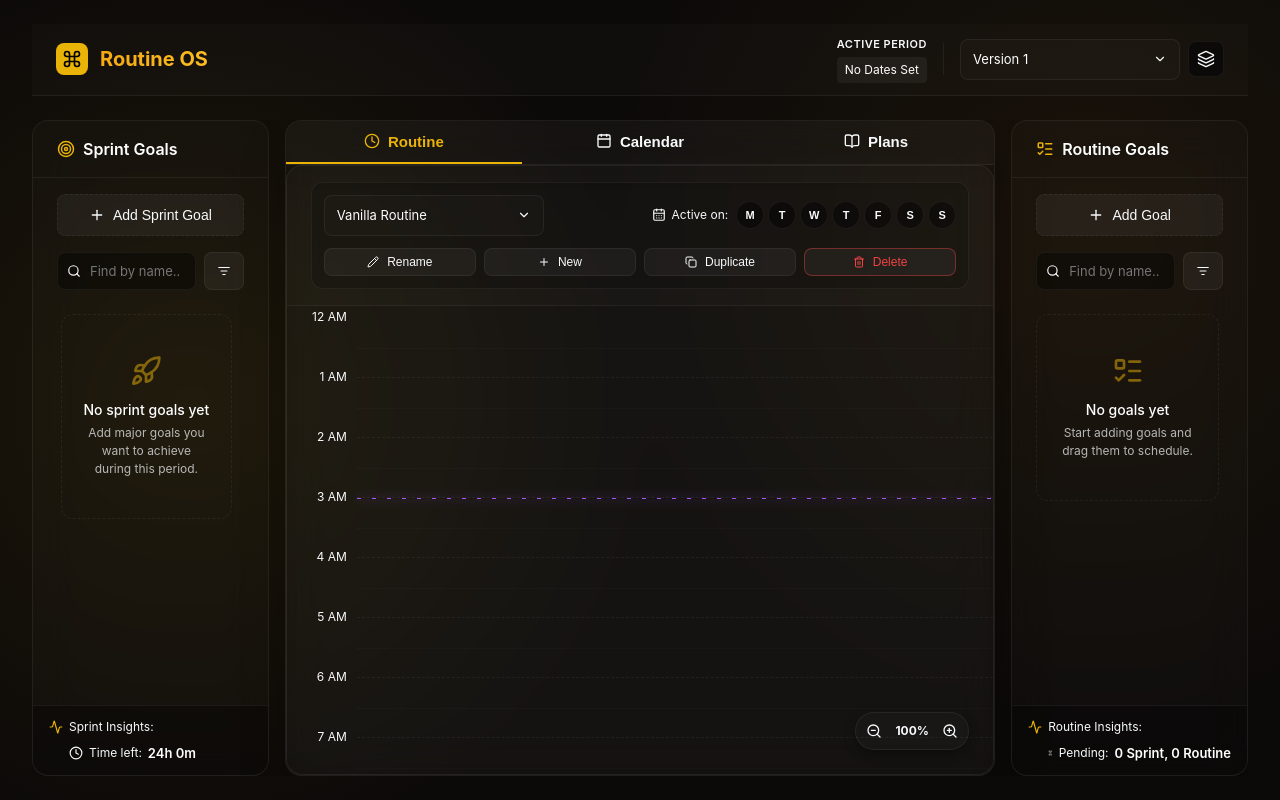
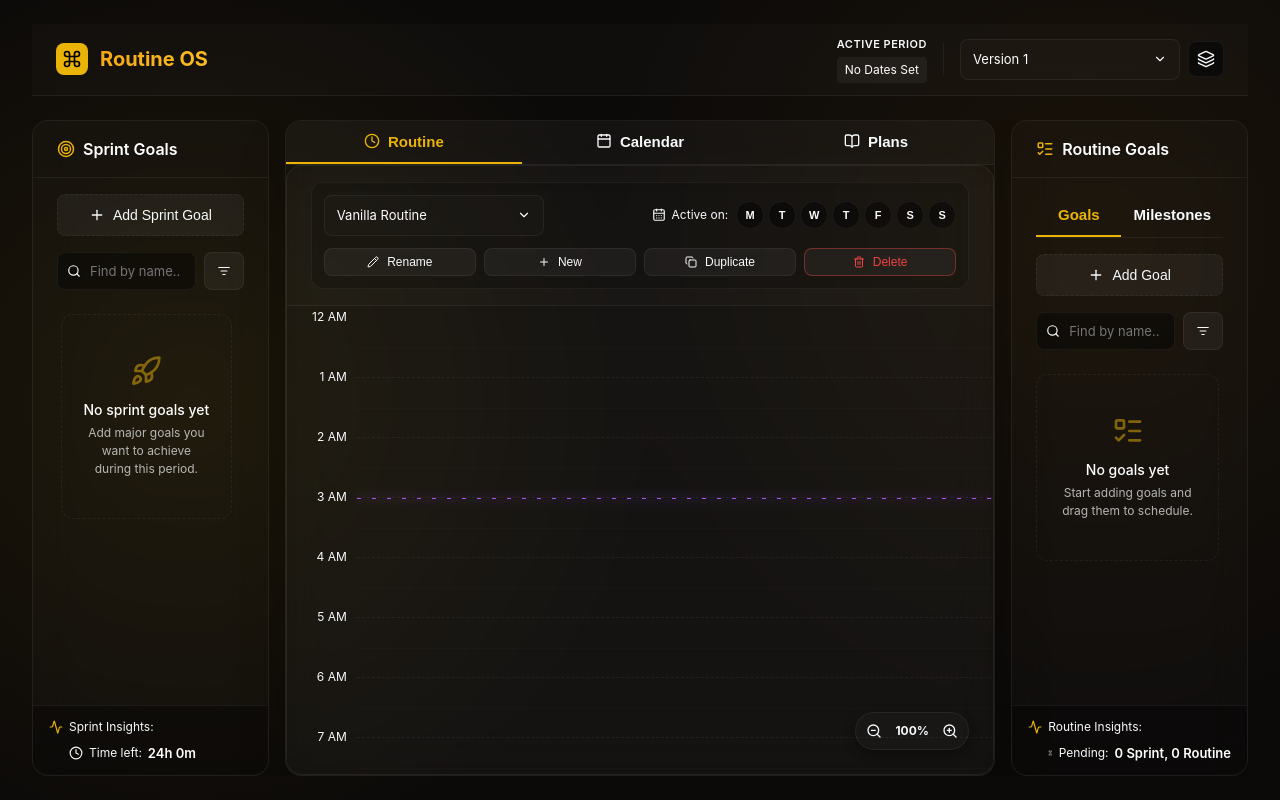
Before and after one commit to hammaadworks/routine, a React (Vite) app in the folder routine/: page / in a window 1280 px wide. Built offline with nearby package versions, Linux system fonts and the light colour scheme.

Commit message:
feat: add milestone tab to right pane

```diff
--- a/routine/src/App.jsx
+++ b/routine/src/App.jsx
@@ -161,6 +161,13 @@ export default function App() {
 
   const duplicateVersion = () => {
     const newId = Date.now().toString();
+
+    const plans = localStorage.getItem(`routine_plans_${activeVersion.id}`);
+    if (plans) localStorage.setItem(`routine_plans_${newId}`, plans);
+
+    const folders = localStorage.getItem(`routine_plans_folders_${activeVersion.id}`);
+    if (folders) localStorage.setItem(`routine_plans_folders_${newId}`, folders);
+
     setVersions([...versions, {
       ...activeVersion,
       id: newId,
@@ -175,6 +182,9 @@ export default function App() {
       message: 'Are you sure you want to delete this version? All its goals, plans, and calendar blocks will be lost.',
       isDanger: true,
       onConfirm: () => {
+        localStorage.removeItem(`routine_plans_${activeVersion.id}`);
+        localStorage.removeItem(`routine_plans_folders_${activeVersion.id}`);
+
         const newVersions = versions.filter(v => v.id !== activeVersion.id);
 
         if (newVersions.length === 0) {
@@ -259,6 +269,11 @@ export default function App() {
             message: 'This will REPLACE all your existing versions and plans with the imported data. Are you absolutely sure?',
             isDanger: true,
             onConfirm: () => {
+              versions.forEach(v => {
+                localStorage.removeItem(`routine_plans_${v.id}`);
+                localStorage.removeItem(`routine_plans_folders_${v.id}`);
+              });
+
               data.versions.forEach(v => {
                 if (data.allPlans && data.allPlans[v.id]) {
                   localStorage.setItem(`routine_plans_${v.id}`, JSON.stringify(data.allPlans[v.id]));
--- a/routine/src/components/RoutinePane.jsx
+++ b/routine/src/components/RoutinePane.jsx
@@ -499,26 +499,12 @@ export default function RoutinePane({
         </button>
       </div>
       <div style={{ display: 'flex', flexDirection: 'column', flex: 1, padding: '24px', paddingTop: '16px', overflow: 'hidden', minHeight: 0 }}>
-        {effectiveDate && (
-          <button
-            onClick={() => {
-              setEditingMilestoneIdx(null);
-              setMilestoneForm({ date: effectiveDate, tag: '', title: '', desc: '' });
-              setShowMilestoneModal(true);
-            }}
-            className="secondary"
-            style={{ width: '100%', marginBottom: '16px', display: 'flex', justifyContent: 'center', gap: '8px', padding: '12px', borderStyle: 'dashed', flexShrink: 0 }}
-          >
-            <Plus size={16} /> Add Milestone
-          </button>
-        )}
-        {isCalendarTab && (
         <div className="tabs" style={{ marginBottom: '16px', borderBottom: '1px solid var(--panel-border)', background: 'transparent' }}>
           <button
             className={`tab ${calendarSubTab === 'mark_goals' ? 'active' : ''}`}
             onClick={() => setCalendarSubTab('mark_goals')}
           >
-              Mark Goals
+            {isCalendarTab ? 'Mark Goals' : 'Goals'}
           </button>
           <button
             className={`tab ${calendarSubTab === 'milestones' ? 'active' : ''}`}
@@ -527,9 +513,8 @@ export default function RoutinePane({
             Milestones
           </button>
         </div>
-        )}
 
-        {(!isCalendarTab || calendarSubTab === 'mark_goals') && (
+        {calendarSubTab === 'mark_goals' && (
           <>
             {effectiveDate ? (
               null
@@ -675,17 +660,30 @@ export default function RoutinePane({
           </>
         )}
 
-        {isCalendarTab && calendarSubTab === 'milestones' && (
+        {calendarSubTab === 'milestones' && (
           <div style={{ flex: 1, display: 'flex', flexDirection: 'column', position: 'relative', overflowY: 'auto' }}>
+            {isCalendarTab && effectiveDate && (
+              <button
+                onClick={() => {
+                  setEditingMilestoneIdx(null);
+                  setMilestoneForm({ date: effectiveDate, tag: '', title: '', desc: '' });
+                  setShowMilestoneModal(true);
+                }}
+                className="secondary"
+                style={{ width: '100%', marginBottom: '16px', display: 'flex', justifyContent: 'center', gap: '8px', padding: '12px', borderStyle: 'dashed', flexShrink: 0 }}
+              >
+                <Plus size={16} /> Add Milestone
+              </button>
+            )}
             {milestoneDates.length === 0 ? (
               <div style={{ padding: '20px', textAlign: 'center', color: 'var(--text-secondary)' }}>
-                No milestones found. Click 'Add Milestone' to create one.
+                {isCalendarTab ? "No milestones found. Click 'Add Milestone' to create one." : "No milestones found."}
               </div>
             ) : (
               <div style={{ maxWidth: '800px', margin: '0 auto', width: '100%', position: 'relative', padding: '0 24px' }}>
                 <div style={{ borderLeft: '2px solid var(--panel-border)', marginLeft: '12px', paddingBottom: '24px' }}>
                   {milestoneDates.map((dateStr) => {
-                    const contentStr = getMilestonesContent(dateStr);
+                    const contentStr = (activeVersion?.milestones || {})[dateStr] || '';
                     const blocks = (contentStr || '').split('\n\n');
                     const isActiveDate = effectiveDate === dateStr;
 
@@ -737,10 +735,10 @@ export default function RoutinePane({
                           return (
                             <div
                               key={idx}
-                              onClick={() => openEditMilestone(dateStr, idx, block)}
+                              onClick={() => { if (isCalendarTab) openEditMilestone(dateStr, idx, block); }}
                               style={{
                                 minHeight: '28px',
-                                cursor: 'pointer',
+                                cursor: isCalendarTab ? 'pointer' : 'default',
                                 padding: '4px 0',
                                 marginBottom: '8px'
                               }}
```
Lines whose indentation alone changed are shown as unchanged.
